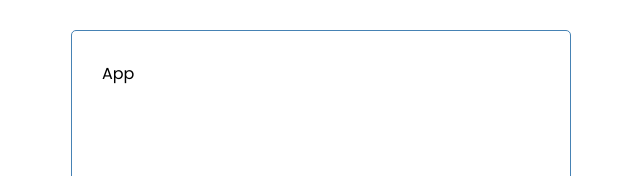
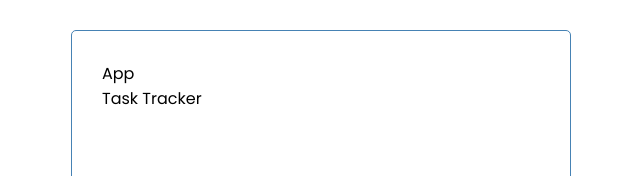
Before and after one commit to JHughesSUTA/task-tracker-rebuild, a React (Create React App) app: page / in a window 1280 px wide. Shown: the top 176 px of the page, without its empty margins (319-959 px from the left). Built offline with nearby package versions, Linux system fonts and the light colour scheme.

Commit message:
add Header component

```diff
--- a/package.json
+++ b/package.json
@@ -9,7 +9,6 @@
     "json-server": "^0.17.0",
     "react": "^17.0.2",
     "react-dom": "^17.0.2",
-    "react-icons": "^4.3.1",
     "react-router-dom": "^6.2.2",
     "react-scripts": "5.0.0",
     "web-vitals": "^2.1.4"
--- a/src/App.js
+++ b/src/App.js
@@ -1,10 +1,12 @@
 import './index.css'
+import Header from './components/Header';
 
 
 function App(){
   return (
       <div className="container">
         <p>App</p>
+        <Header />
       </div>
   );
 }
--- /dev/null
+++ b/src/components/Header.js
@@ -0,0 +1,11 @@
+function Header({ title }) {
+  return (
+    <div>{title}</div>
+  )
+}
+
+Header.defaultProps = {
+  title: "Task Tracker",
+}
+
+export default Header;
```
Also changed, not shown: 1 other file (tests, documents, lock files or other folders).
